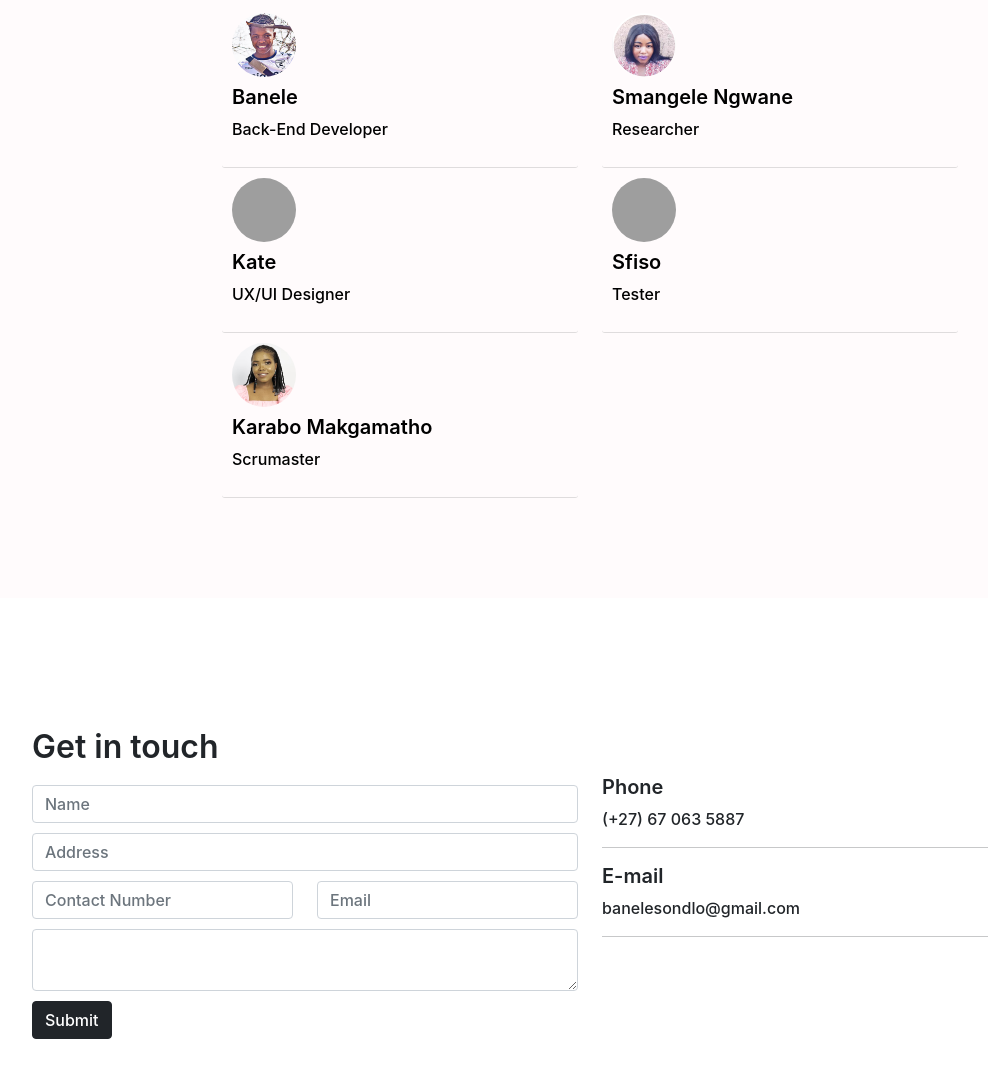
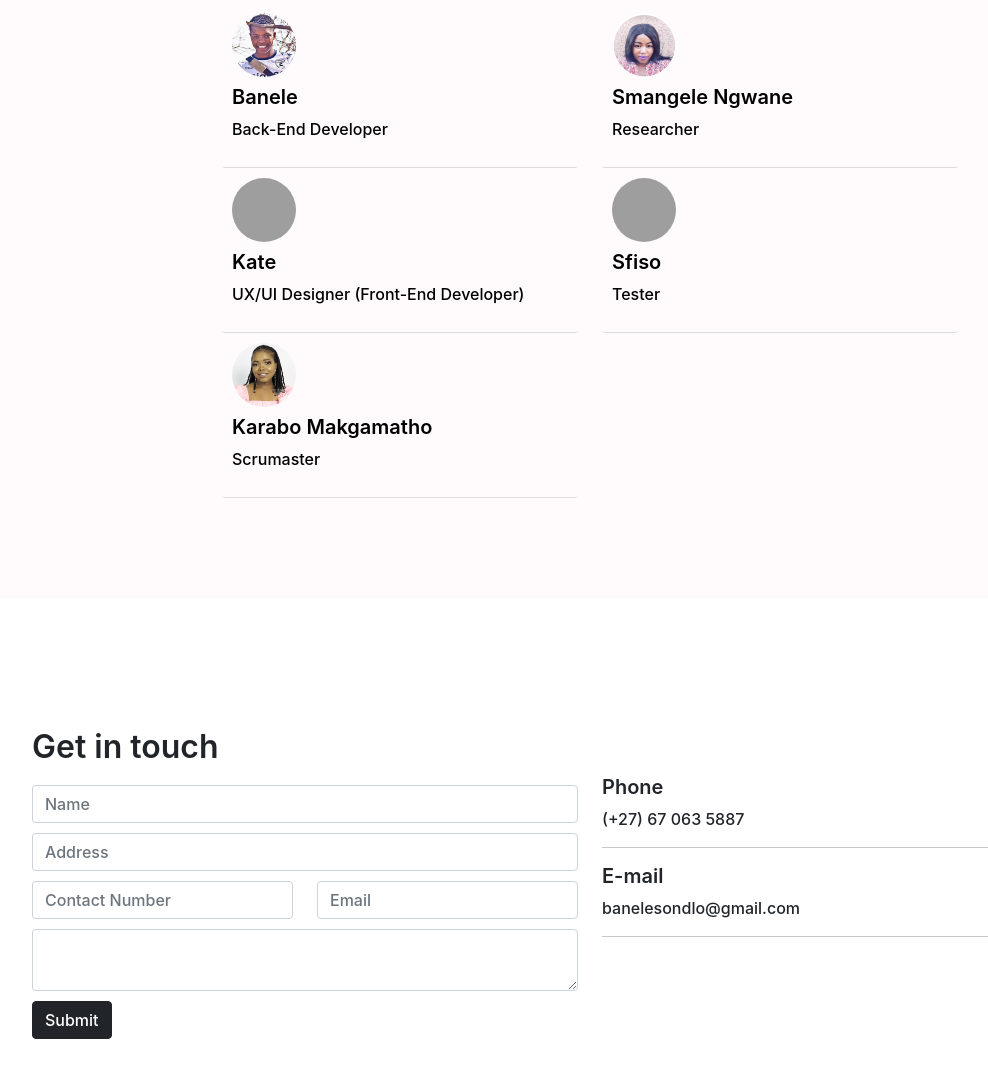
Before and after one commit to MaakaneKate/InfoTech, a plain HTML site: page index.html in a window 1280 px wide. Shown: the part 2134-3212 px from the top of the page, without its empty margins (50-1038 px from the left). Drawn offline with Linux system fonts and the light colour scheme; grey boxes are pictures that could not be loaded.

Commit message:
Update index.html

```diff
--- a/index.html
+++ b/index.html
@@ -157,7 +157,7 @@
                                             <img src="http://bit.ly/2IirA9e" class="mr-3 rounded-circle" alt="...">
                                             <div class="media-body">
                                                 <h5 class="mt-2">Kate</h5>
-                                                <p>UX/UI Designer</p>
+                                                <p>UX/UI Designer (Front-End Developer)</p>
                                             </div>
                                         </div>
                                     </a>
```
